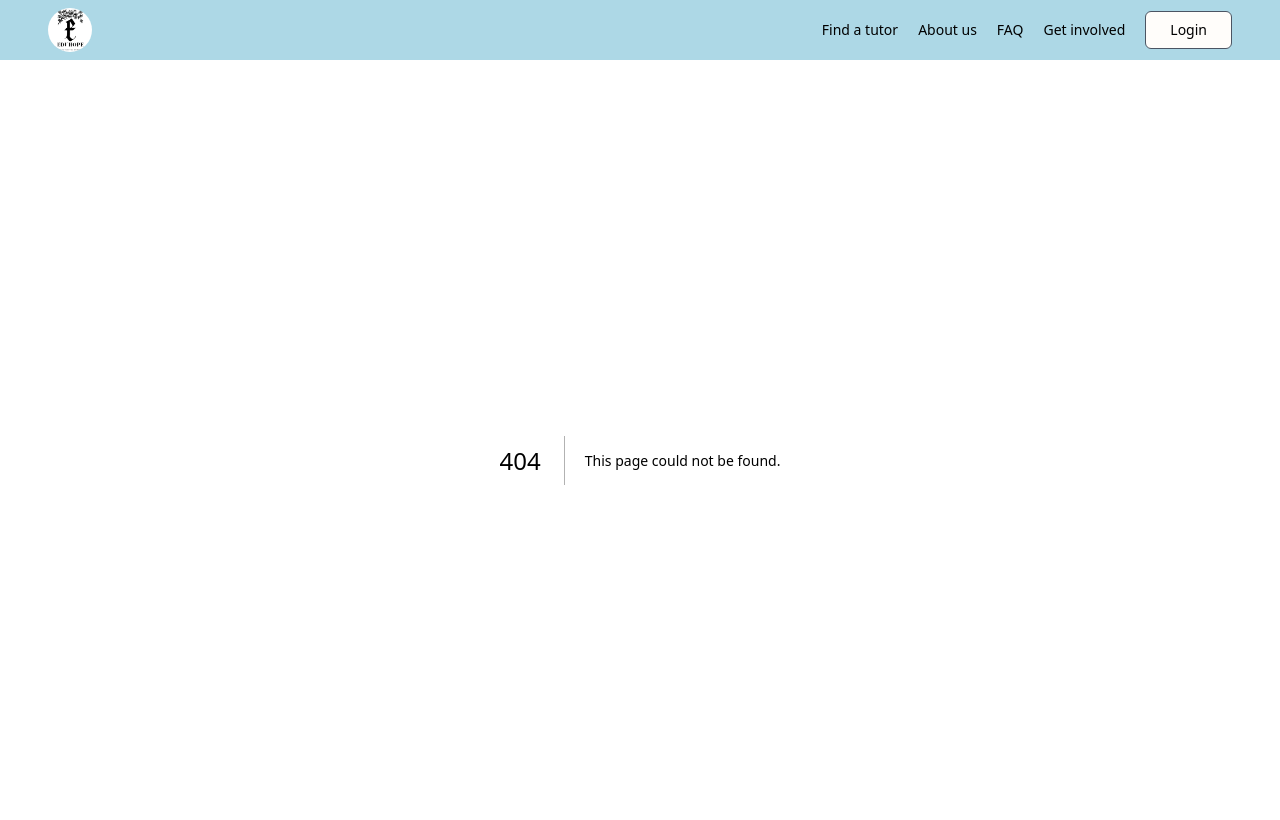
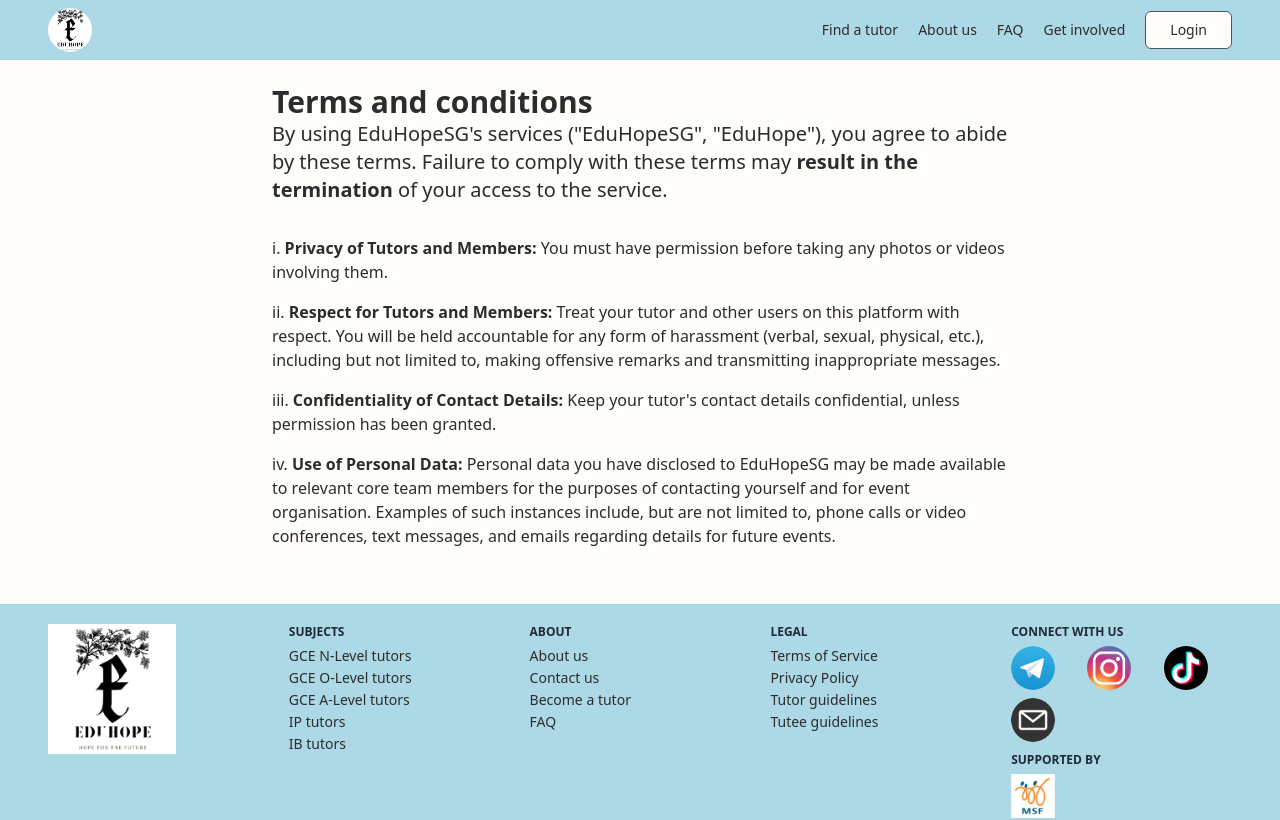
Before and after one commit to tch1001/EduHopeSG, a Next.js app in the folder frontend/: page /terms in a window 1280 px wide. Before the commit this address had no page. Shown: the top 820 px of the page. Built offline with nearby package versions, Linux system fonts and the light colour scheme.

Commit message:
add(page): terms and conditions

```diff
--- /dev/null
+++ b/frontend/pages/terms.js
@@ -0,0 +1,50 @@
+import Container from "../components/Container";
+
+const Terms = () => {
+    return (
+        <Container className="p-6 max-w-3xl">
+            <div>
+                <h1 className="text-3xl font-bold">Terms and conditions</h1>
+                <p className="text-xl">
+                    By using EduHopeSG's services ("EduHopeSG", "EduHope"), you agree to abide
+                    by these terms. Failure to comply with these terms may{" "}
+                    <strong> result in the termination</strong>{" "}
+                    of your access to the service.
+                </p>
+            </div>
+            <main className="flex flex-col gap-6 py-8">
+                <ol className="list-inside list-[lower-roman] flex flex-col gap-4">
+                    <li>
+                        <strong>Privacy of Tutors and Members:</strong>{" "}
+                        You must have permission before taking any photos or videos
+                        involving them.
+                    </li>
+                    <li>
+                        <strong>Respect for Tutors and Members:</strong>{" "}
+                        Treat your tutor and other users on this platform with
+                        respect. You will be held accountable for any form of
+                        harassment (verbal, sexual, physical, etc.),
+                        including but not limited to, making offensive remarks and
+                        transmitting inappropriate messages.
+                    </li>
+                    <li>
+                        <strong>Confidentiality of Contact Details:</strong>{" "}
+                        Keep your tutor's contact details confidential, unless
+                        permission has been granted.
+                    </li>
+                    <li>
+                        <strong>Use of Personal Data:</strong>{" "}
+                        Personal data you have disclosed to EduHopeSG
+                        may be made available to relevant core team members for
+                        the purposes of contacting yourself and for event organisation.
+                        Examples of such instances include, but are not limited to,
+                        phone calls or video conferences, text messages,
+                        and emails regarding details for future events.
+                    </li>
+                </ol>
+            </main>
+        </Container>
+    )
+}
+
+export default Terms;
```
